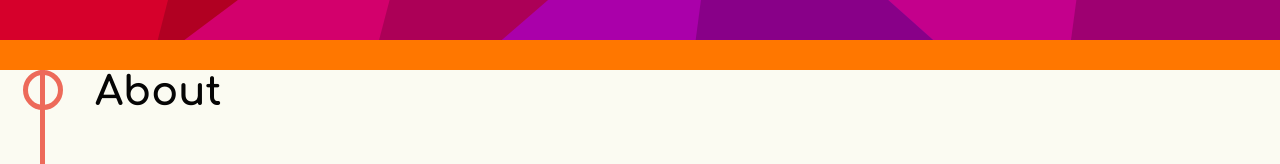
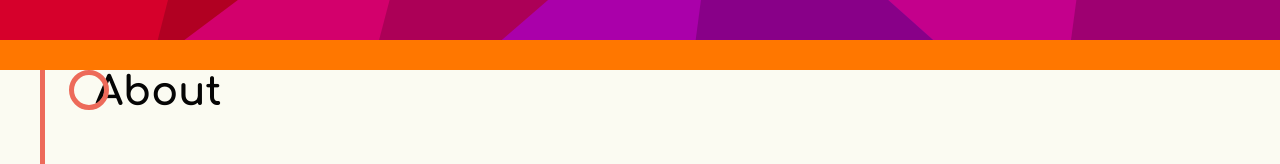
Before and after one commit to codedr0id/Portfolio, a React (Create React App) app: page / in a window 1280 px wide. Shown: the part 730-894 px from the top of the page. Built offline with nearby package versions, Linux system fonts and the light colour scheme.

Commit message:
Style title

```diff
--- a/src/App.scss
+++ b/src/App.scss
@@ -33,7 +33,7 @@ section {
   position: relative;
   text-align: left;
   // display: inline-block;
-  width: 14.5rem;
+  width: 100%;
 
   &::before {
     content: '';
@@ -42,8 +42,21 @@ section {
     border: 0.5rem solid $color-primary;
     width: 4rem;
     height: 4rem;
-    left: -50%;
+    left: -6.4%;
     top: 0;
+  }
+
+  &::after {
+    content: attr(data-title);
+    position: absolute;
+    top: 0;
+    right: 0;
+    opacity: 0.05;
+    font-size: 15rem;
+    font-weight: 700;
+    letter-spacing: 0.3rem;
+    // text-transform: uppercase;
+    line-height: 1;
   }
 }
 
--- a/src/components/About.js
+++ b/src/components/About.js
@@ -6,7 +6,9 @@ class About extends Component {
   render() {
     return (
       <section className="About" id="about">
-        <h2 className="section-title">About</h2>
+        <h2 className="section-title">
+          About
+        </h2>
 	        <figure className="About__photo-container">
           <img src={aboutPhoto} alt="Mehul Lathi" className="About__photo" />
         </figure>
--- a/src/components/Contact.js
+++ b/src/components/Contact.js
@@ -23,7 +23,9 @@ class Contact extends Component {
   render() {
     return (
       <section className="Contact" id="contact">
-        <h2 className="section-title">Contact</h2>
+        <h2 className="section-title">
+          Contact
+        </h2>
         <ul className="Contact__list">{displayList(this.props.contact, 'Contact')}</ul>
       </section>
     );
--- a/src/components/ProjectsContainer.js
+++ b/src/components/ProjectsContainer.js
@@ -7,7 +7,9 @@ class ProjectsContainer extends Component {
   render() {
     return (
       <section className="ProjectsContainer" id="projects">
-        <h2 className="section-title">Projects</h2>
+        <h2 className="section-title">
+          Projects
+        </h2>
 
         <ul className="ProjectsContainer__list">
           <Project
--- a/src/components/Skills.js
+++ b/src/components/Skills.js
@@ -26,7 +26,9 @@ class Skills extends Component {
   render() {
     return (
       <section className="Skills" id="skills">
-        <h2 className="section-title">Skills</h2>
+        <h2 className="section-title">
+          Skills
+        </h2>
 
         <section className="Skills__container">
         <h3 className="Skills__heading">Development</h3>
```
